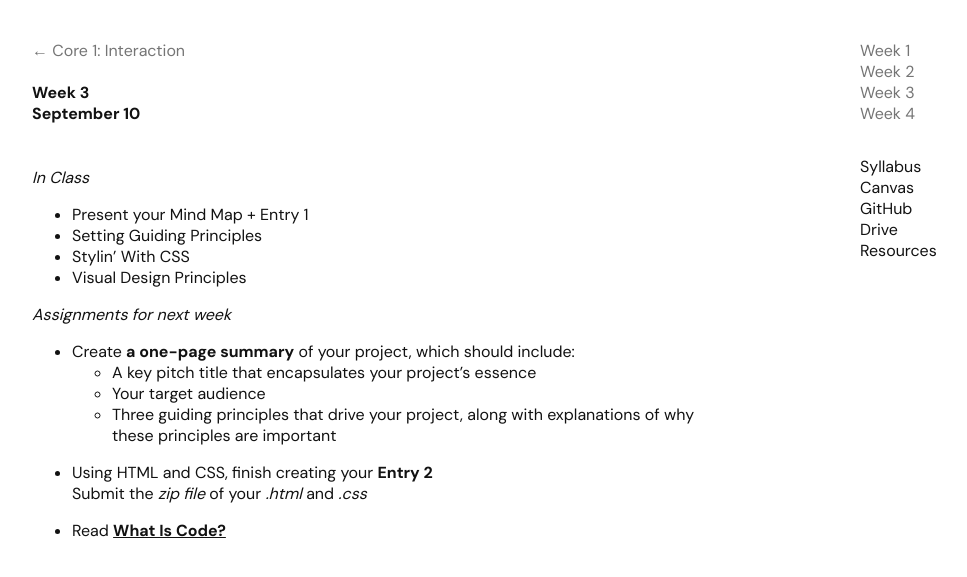
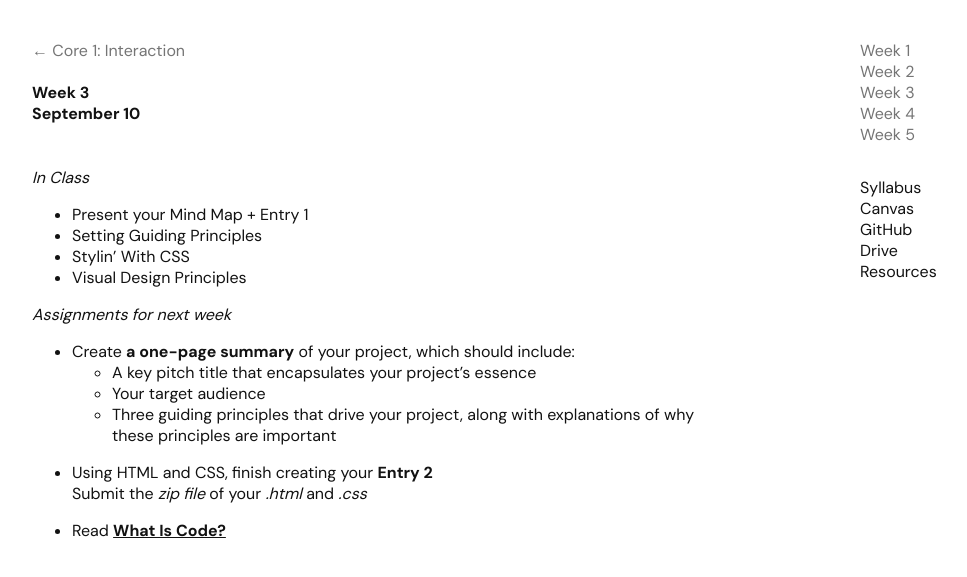
Before and after one commit to core1-interaction/core1-interaction.github.io, a Jekyll site: the page built from week3.md, in a window 1280 px wide. Shown: the top 577 px of the page, without its empty margins (108-1075 px from the left). Built offline with Jekyll 4.4.1, drawn with Linux system fonts in a browser that asks for light colours.

Commit message:
Update sessions.html

```diff
--- a/_layouts/sessions.html
+++ b/_layouts/sessions.html
@@ -20,7 +20,8 @@
                 <p><a href="https://core1-interaction.github.io/week1.html"><span class="nav-color">Week 1</span></a><br>
                    <a href="https://core1-interaction.github.io/week2.html"><span class="nav-color">Week 2</span></a><br>
                    <a href="https://core1-interaction.github.io/week3.html"><span class="nav-color">Week 3</span></a><br>
-                   <a href="https://core1-interaction.github.io/week4.html"><span class="nav-color">Week 4</span></a></p>
+                   <a href="https://core1-interaction.github.io/week4.html"><span class="nav-color">Week 4</span></a><br>
+                   <a href="https://core1-interaction.github.io/week5.html"><span class="nav-color">Week 5</span></a></p>
             </div>
             <div class="links">
               <p><a href="https://docs.google.com/document/d/1MUvA-rT5wbHm0lmuFQosuDWHbuqtpIjTAWMr-lMu8Fk/edit?usp=sharing" target="_blank">Syllabus</a><br>
```
